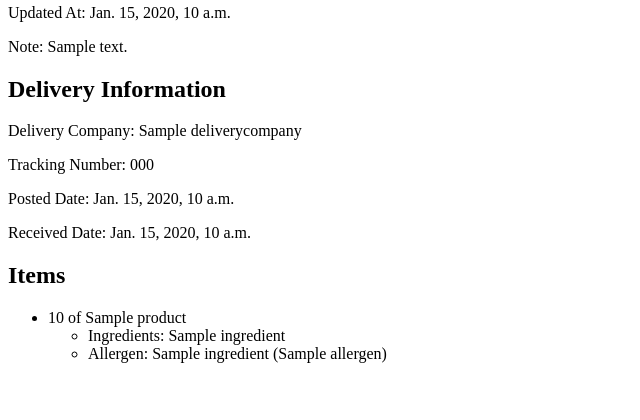
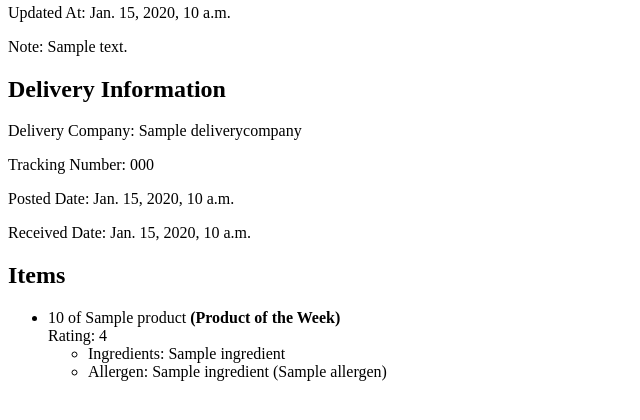
Before and after one commit to AnFloGue/FiveQuarters, a Django app: page /frontshop/orders/1/ in a window 1280 px wide. Shown: the part 310-730 px from the top of the page, without its empty margins (0-640 px from the left). Run offline with Django 5.2, Linux system fonts and the light colour scheme; tables that the repository leaves empty hold one stand-in row (values such as "Sample post").

Commit message:
Add product of the week and rating in order detail
Display a "Product of the Week" label and item rating for each order detail. Enhances user experience by providing more information about ordered products.

```diff
--- a/templates/frontshop/order_detail.html
+++ b/templates/frontshop/order_detail.html
@@ -28,6 +28,11 @@
         {% for item in order.items.all %}
             <li>
                 {{ item.quantity }} of {{ item.product.name }}
+                {% if item.product.is_product_of_the_week %}
+                    <strong>(Product of the Week)</strong>
+                {% endif %}
+                <br>
+                Rating: {{ item.rating }}
                 {% if item.product.ingredients %}
                     <ul>
                         <li>Ingredients: {{ item.product.ingredients|join:", " }}</li>
```
